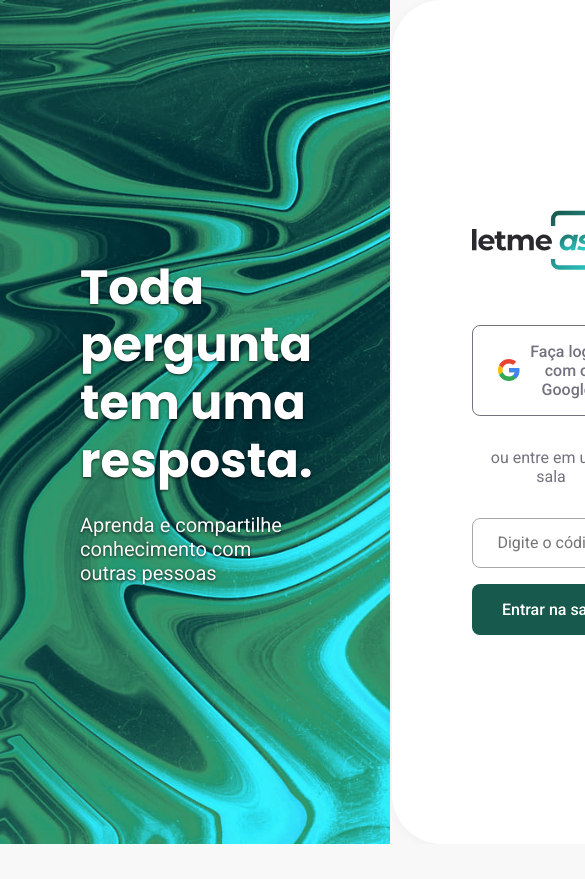
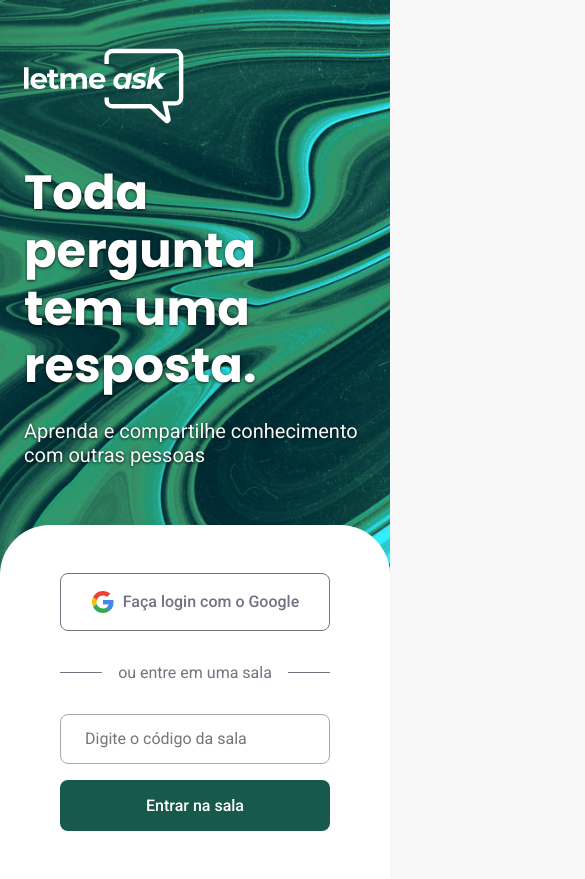
Before and after one commit to LeoRangel/letmeask, a React (Create React App) app: page / in a window 390 px wide. Shown: the top 879 px of the page, 585 px wide, since content can reach past the window. Before the commit the page ends 844 px from the top, so only its background shows below. Built offline with nearby package versions, Linux system fonts and the light colour scheme; no server answers.

Commit message:
Melhorias: páginas Home e New room responsivas

```diff
--- a/src/pages/Home.tsx
+++ b/src/pages/Home.tsx
@@ -3,6 +3,7 @@ import { useHistory } from 'react-router-dom'
 
 // Importando imagens
 import logoImg from '../assets/images/logo.svg';
+import logoWhiteImg from '../assets/images/logo-white.svg';
 import googleIconImg from '../assets/images/google-icon.svg';
 
 // Importando componentes
@@ -60,6 +61,7 @@ export function Home() {
     return (
         <div id="page-auth">
             <aside>
+                <img src={logoWhiteImg} alt="Letmeask" />
                 <h1>
                     <strong>Toda pergunta tem uma resposta.</strong>
                 </h1>
--- a/src/pages/NewRoom.tsx
+++ b/src/pages/NewRoom.tsx
@@ -4,6 +4,7 @@ import { Link, useHistory } from 'react-router-dom'
 
 // Importando imagens
 import logoImg from '../assets/images/logo.svg';
+import logoWhiteImg from '../assets/images/logo-white.svg';
 
 // Importando componentes
 import { Button } from '../components/Button';
@@ -46,6 +47,7 @@ export function NewRoom() {
   return (
     <div id="page-auth">
       <aside>
+        <img src={logoWhiteImg} alt="Letmeask" />
         <h1>
           <strong>Toda pergunta tem uma resposta.</strong>
         </h1>
--- a/src/styles/auth.scss
+++ b/src/styles/auth.scss
@@ -1,14 +1,20 @@
 
 
 #page-auth {
-  display: flex;
-  align-items: stretch;
-  min-height: 100vh;
   // background: var(--color-primary);
   background-image: url('../assets/images/bg/bg-5.jpg');
   background-position: left;
   background-repeat: no-repeat;
   background-size: cover;
+
+  min-height: 100vh;
+
+  display: flex;
+  align-items: stretch;
+
+  @media(max-width: 768px) {
+    flex-direction: column;
+  }
 
   aside {
     flex: 60%;
@@ -24,8 +30,14 @@
     text-shadow: var(--text-shadow);
 
     img {
+      display: none;
       // max-width: 320px;
       max-width: 160px;
+      margin-bottom: 40px;
+
+      @media(max-width: 768px) {
+        display: block;
+      }
     }
 
     strong {
@@ -40,6 +52,11 @@
       margin-top: 16px;
       color: var(--gray-5);
     }
+
+    @media(max-width: 768px) {
+      padding: 3rem var(--card-padding);
+    }
+
   }
 
   main {
@@ -53,8 +70,16 @@
     justify-content: center;
 
     border-radius: 50px 0 0 50px;
+    margin: 0 0 0 10px;
     background-color: white;
     box-shadow: var(--shadow-1);
+
+    @media(max-width: 768px) {
+      padding: 3rem var(--card-padding);
+      border-radius: 50px 50px 0 0;
+      margin: 10px 0 0 0;
+    }
+
   }
 
   .main-content {
@@ -68,8 +93,13 @@
     text-align: center;
 
     > img {
+      display: block;
       align-self: center;
       margin-bottom: 40px;
+
+      @media(max-width: 768px) {
+        display: none;
+      }
     }
 
     h2 {
```
Also changed, not shown: src/assets/images/logo-white.svg (added).
